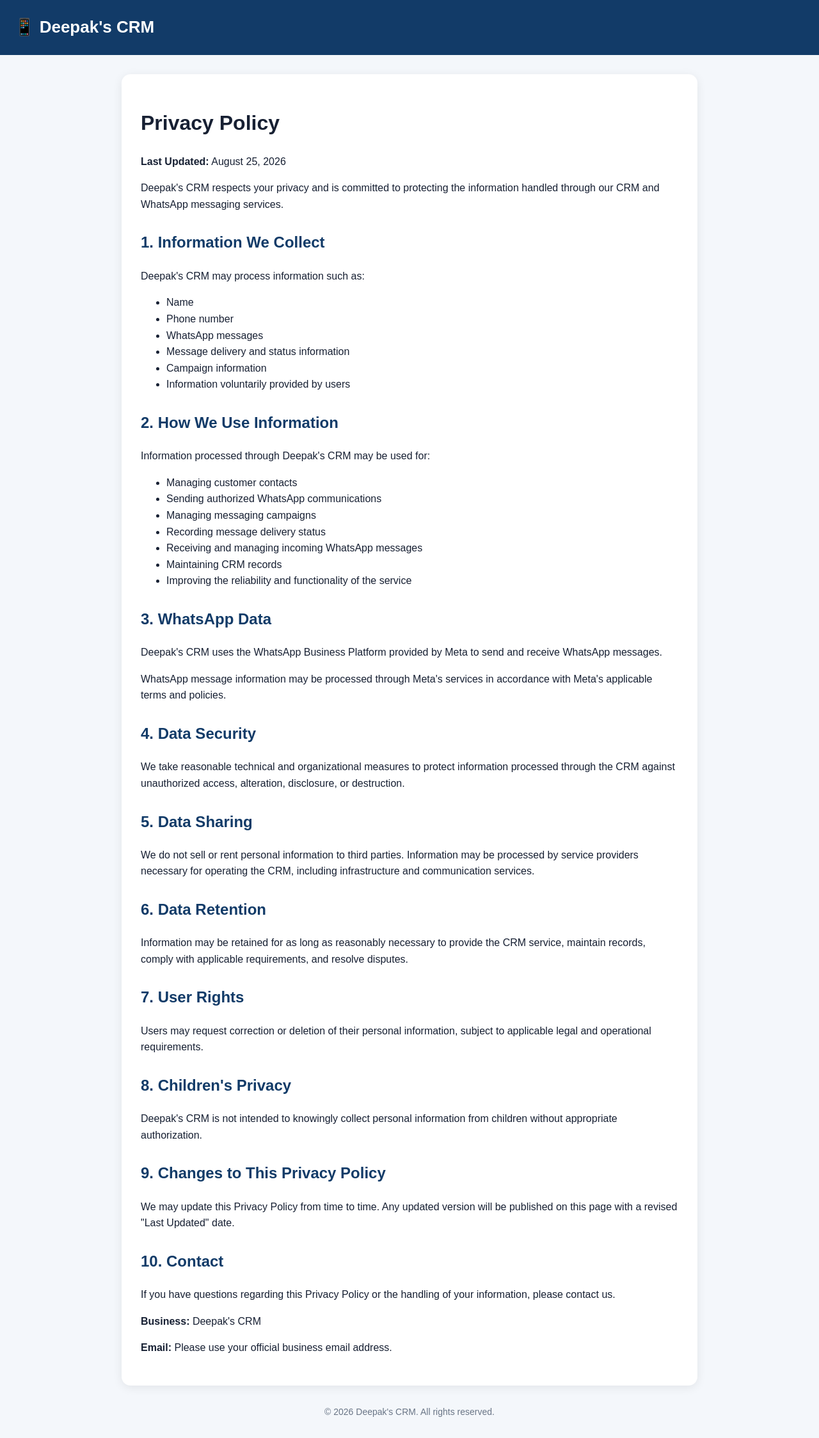
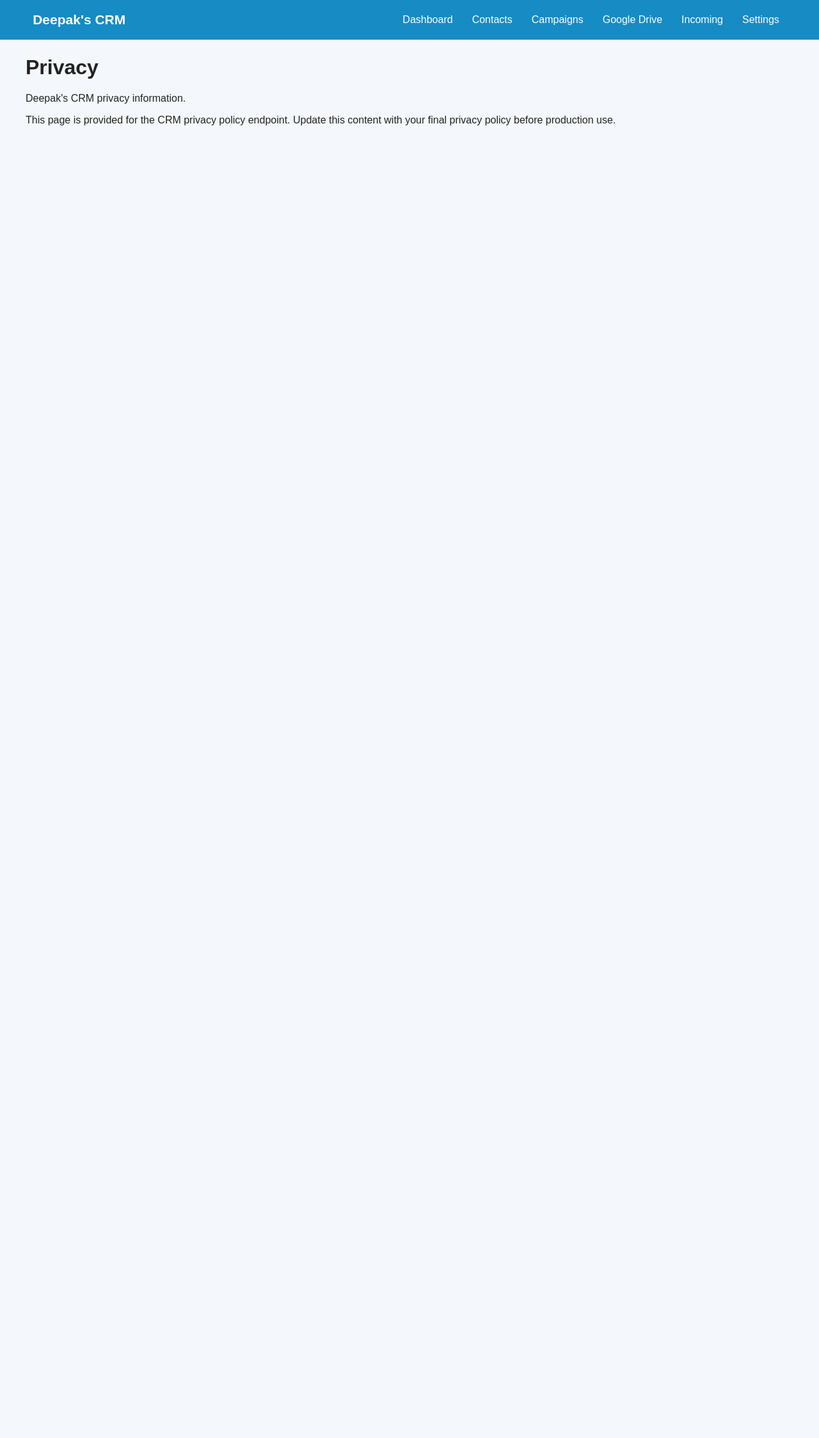
Before and after one commit to Margdarshak-india/deepaks-crm, a Flask app: page /privacy in a window 1280 px wide. Shown: the whole page at 64% size. After the commit the page ends 196 px from the top, so only its background shows below. Run offline with Flask 3, Linux system fonts and the light colour scheme; some libraries are stand-ins or nearby versions.

Commit message:
Update privacy.html

```diff
--- a/templates/privacy.html
+++ b/templates/privacy.html
@@ -1,212 +1 @@
-<!DOCTYPE html>
-<html lang="en">
-<head>
-    <meta charset="UTF-8">
-    <meta name="viewport" content="width=device-width, initial-scale=1.0">
-
-    <title>Privacy Policy - Deepak's CRM</title>
-
-    <style>
-        body {
-            margin: 0;
-            font-family: Arial, sans-serif;
-            background: #f4f7fb;
-            color: #172033;
-            line-height: 1.6;
-        }
-
-        .header {
-            background: #123b68;
-            color: white;
-            padding: 22px;
-        }
-
-        .header h1 {
-            margin: 0;
-            font-size: 26px;
-        }
-
-        .container {
-            max-width: 900px;
-            margin: 30px auto;
-            padding: 0 20px;
-        }
-
-        .card {
-            background: white;
-            padding: 30px;
-            border-radius: 14px;
-            box-shadow: 0 3px 15px rgba(0,0,0,0.08);
-        }
-
-        h2 {
-            color: #123b68;
-            margin-top: 28px;
-        }
-
-        h3 {
-            color: #172033;
-        }
-
-        a {
-            color: #1769aa;
-        }
-
-        .footer {
-            text-align: center;
-            color: #697586;
-            margin: 30px 0;
-            font-size: 14px;
-        }
-
-        @media(max-width:600px) {
-            .container {
-                padding: 0 12px;
-            }
-
-            .card {
-                padding: 20px;
-            }
-        }
-    </style>
-</head>
-
-<body>
-
-<div class="header">
-    <h1>📱 Deepak's CRM</h1>
-</div>
-
-<div class="container">
-
-    <div class="card">
-
-        <h1>Privacy Policy</h1>
-
-        <p>
-            <strong>Last Updated:</strong> August 25, 2026
-        </p>
-
-        <p>
-            Deepak's CRM respects your privacy and is committed to protecting
-            the information handled through our CRM and WhatsApp messaging
-            services.
-        </p>
-
-        <h2>1. Information We Collect</h2>
-
-        <p>
-            Deepak's CRM may process information such as:
-        </p>
-
-        <ul>
-            <li>Name</li>
-            <li>Phone number</li>
-            <li>WhatsApp messages</li>
-            <li>Message delivery and status information</li>
-            <li>Campaign information</li>
-            <li>Information voluntarily provided by users</li>
-        </ul>
-
-        <h2>2. How We Use Information</h2>
-
-        <p>
-            Information processed through Deepak's CRM may be used for:
-        </p>
-
-        <ul>
-            <li>Managing customer contacts</li>
-            <li>Sending authorized WhatsApp communications</li>
-            <li>Managing messaging campaigns</li>
-            <li>Recording message delivery status</li>
-            <li>Receiving and managing incoming WhatsApp messages</li>
-            <li>Maintaining CRM records</li>
-            <li>Improving the reliability and functionality of the service</li>
-        </ul>
-
-        <h2>3. WhatsApp Data</h2>
-
-        <p>
-            Deepak's CRM uses the WhatsApp Business Platform provided by Meta
-            to send and receive WhatsApp messages.
-        </p>
-
-        <p>
-            WhatsApp message information may be processed through Meta's
-            services in accordance with Meta's applicable terms and policies.
-        </p>
-
-        <h2>4. Data Security</h2>
-
-        <p>
-            We take reasonable technical and organizational measures to
-            protect information processed through the CRM against unauthorized
-            access, alteration, disclosure, or destruction.
-        </p>
-
-        <h2>5. Data Sharing</h2>
-
-        <p>
-            We do not sell or rent personal information to third parties.
-            Information may be processed by service providers necessary for
-            operating the CRM, including infrastructure and communication
-            services.
-        </p>
-
-        <h2>6. Data Retention</h2>
-
-        <p>
-            Information may be retained for as long as reasonably necessary
-            to provide the CRM service, maintain records, comply with
-            applicable requirements, and resolve disputes.
-        </p>
-
-        <h2>7. User Rights</h2>
-
-        <p>
-            Users may request correction or deletion of their personal
-            information, subject to applicable legal and operational
-            requirements.
-        </p>
-
-        <h2>8. Children's Privacy</h2>
-
-        <p>
-            Deepak's CRM is not intended to knowingly collect personal
-            information from children without appropriate authorization.
-        </p>
-
-        <h2>9. Changes to This Privacy Policy</h2>
-
-        <p>
-            We may update this Privacy Policy from time to time. Any updated
-            version will be published on this page with a revised
-            "Last Updated" date.
-        </p>
-
-        <h2>10. Contact</h2>
-
-        <p>
-            If you have questions regarding this Privacy Policy or the
-            handling of your information, please contact us.
-        </p>
-
-        <p>
-            <strong>Business:</strong> Deepak's CRM
-        </p>
-
-        <p>
-            <strong>Email:</strong>
-            Please use your official business email address.
-        </p>
-
-    </div>
-
-    <div class="footer">
-        © 2026 Deepak's CRM. All rights reserved.
-    </div>
-
-</div>
-
-</body>
-</html>
+{% extends "base.html" %}{% block title %}Privacy - Deepak's CRM{% endblock %}{% block page_name %}Privacy{% endblock %}{% block content %}<div class="heading"><h1>Privacy</h1><p>Deepak's CRM privacy information.</p></div><div class="card"><p class="muted">This page is provided for the CRM privacy policy endpoint. Update this content with your final privacy policy before production use.</p></div>{% endblock %}
```
